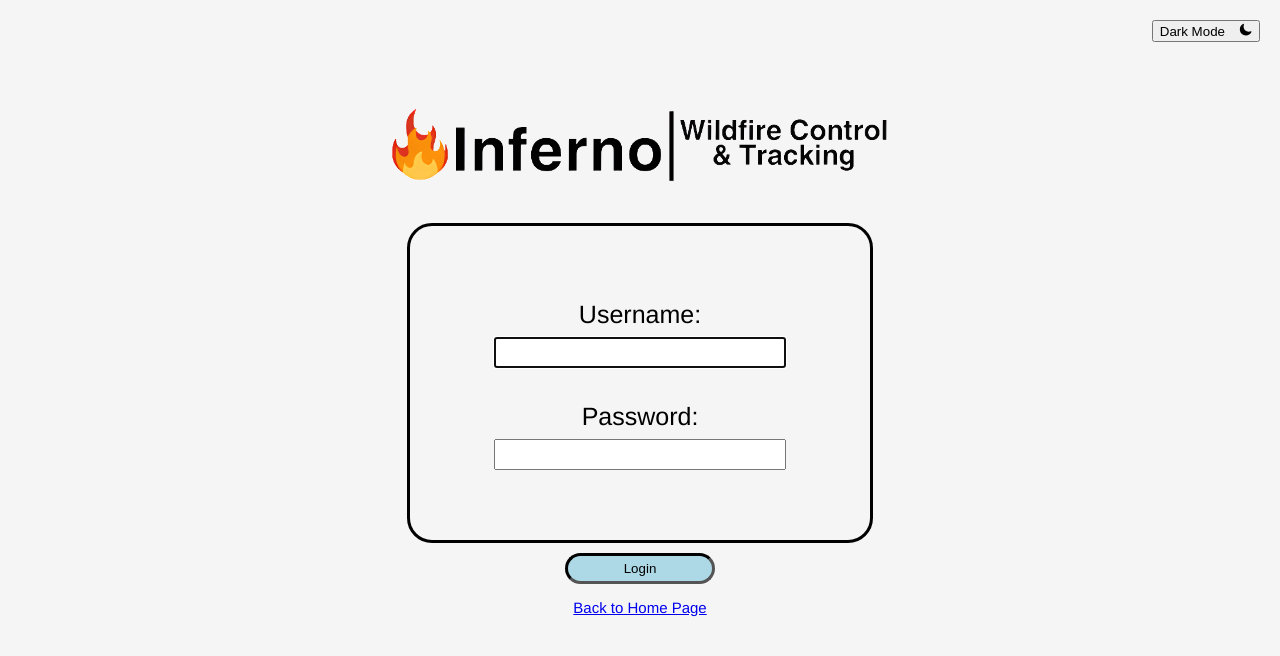
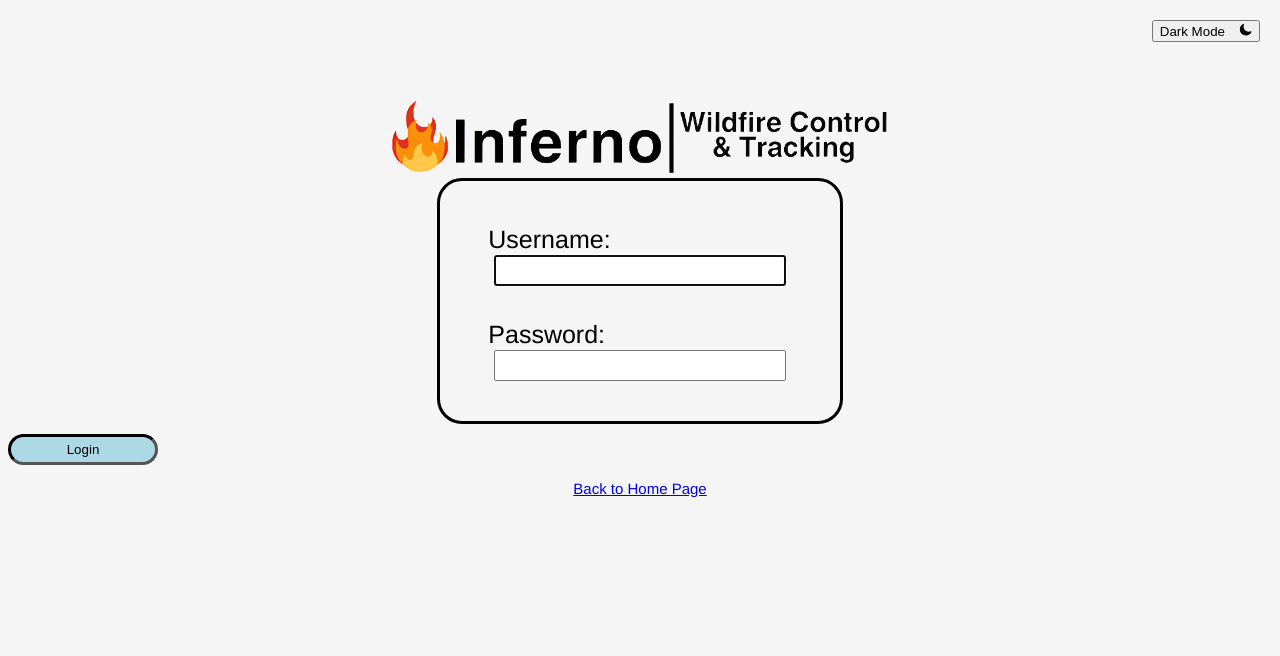
Before and after one commit to WVU-CS330-2024-08-Group04/Inferno, a plain HTML site: page AccLogin.html in a window 1280 px wide. Drawn offline with nearby package versions, Linux system fonts and the light colour scheme.

Commit message:
adjusted styling of create an account

```diff
--- a/AccCreate.css
+++ b/AccCreate.css
@@ -3,39 +3,41 @@ body{
     font-size: 30px;
     background-color: whitesmoke;
     font-family: Helvetica, sans-serif;
-    text-align: center;
     transition: background-color 0.5s, color 0.5s;
 }
 
 img{
+    display: block;
+    margin-left: auto;
+    margin-right: auto;
     margin-top: 100px;
     width: 500px;
 }
 
 .userpass {
 
-    margin-top: 30px;
     margin-left: auto;
     margin-right: auto;
     width:30%;
     border: solid, black;
     border-radius: 25px;
-    padding:40px;
+    padding:10px;
     background-color: whitesmoke;
     transition: background-color 0.5s, color 0.1s;
 
 }
+
 .userpass label{
-    font-size: smaller;
-    text-align: center;
+    font-size: 25px;
+    margin-left: 10%;
 }
 
 .userpass input{
-    text-align: center;
+    display: block;
+    margin-left: auto;
+    margin-right: auto;
     width: 75%;
     height: 25px;
-    clear:both;
-
 }
 
 .createAccount{
@@ -94,4 +96,5 @@ button:hover {
 
 .homeLink{
     font-size: 15px;
+    text-align: center;
 }
```
